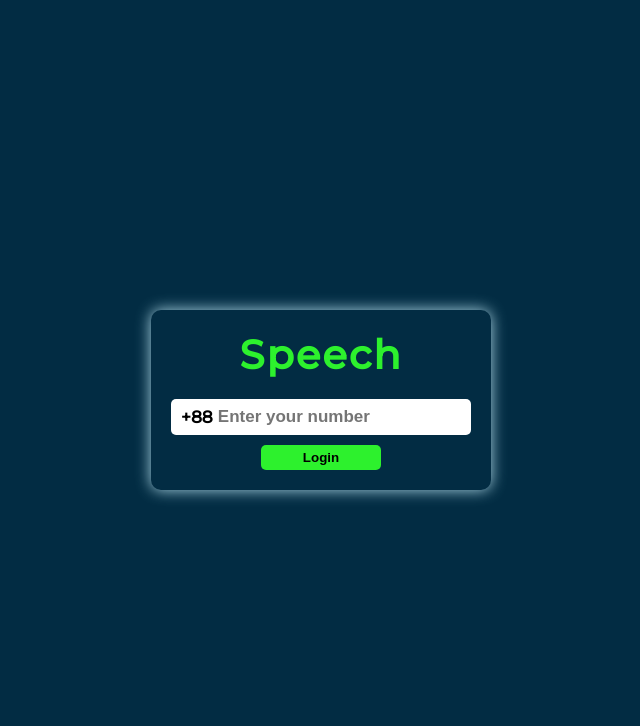
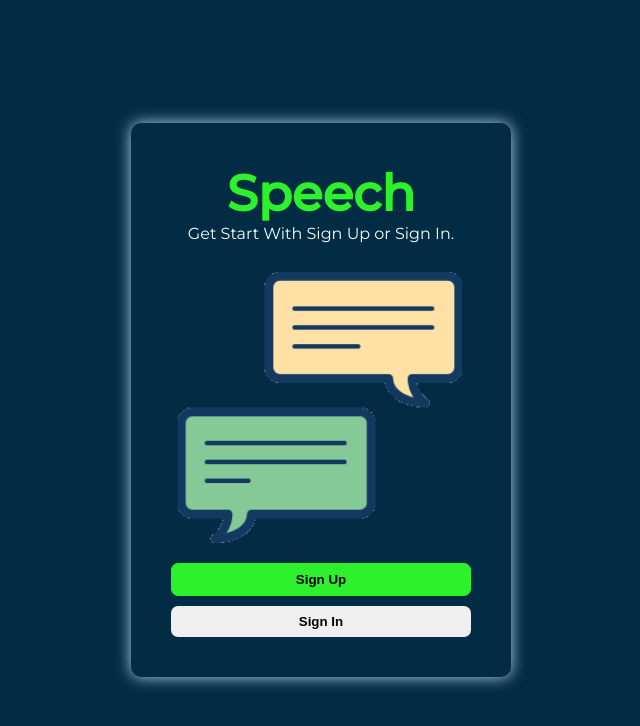
Before and after one commit to dev-robin3012/Speech, a Next.js app: page / in a window 1280 px wide. Shown: the top 726 px of the page, without its empty margins (319-959 px from the left). Built offline with nearby package versions, Linux system fonts and the light colour scheme; a web font is replaced by a local one.

Commit message:
landing page done

```diff
--- a/layout/index.jsx
+++ b/layout/index.jsx
@@ -1,7 +1,6 @@
 import { useRouter } from 'next/router';
 import React from 'react';
 import { useSelector } from 'react-redux';
-import Auth from '../components/Auth';
 import { user } from '../redux/reducers/user.reducer';
 import styles from './layout.module.scss';
 import Sidebar from './SideBar';
@@ -31,7 +30,7 @@ const Layout = ({ children }) => {
       </div>
     </main>
   ) : (
-    <Auth />
+    children
   );
 };
 
--- a/pages/index.js
+++ b/pages/index.js
@@ -1,6 +1,14 @@
 import Head from 'next/head';
+import Image from 'next/image';
+import Link from 'next/link';
+import { useSelector } from 'react-redux';
+import landingImage from '../assets/chat.gif';
+import { user } from '../redux/reducers/user.reducer';
+import styles from '../styles/landingPage.module.scss';
 
-export default function Home() {
+export default function LandingPage() {
+  const loggedUser = useSelector(user);
+
   return (
     <div>
       <Head>
@@ -9,7 +17,27 @@ export default function Home() {
         <link rel="icon" href="/favicon.ico" />
       </Head>
 
-      <h1>Hello World</h1>
+      {loggedUser ? (
+        <h1>Hello World</h1>
+      ) : (
+        <div className={styles.wrapper}>
+          <div className={styles.content}>
+            <div>
+              <h1>Speech</h1>
+              <p>Get Start With Sign Up or Sign In.</p>
+            </div>
+            <div className={styles.image}>
+              <Image src={landingImage} alt="" layout="fill" />
+            </div>
+            <Link href="/signUp">
+              <button className={styles.signUp}>Sign Up</button>
+            </Link>
+            <Link href="/signIn">
+              <button className={styles.signIn}>Sign In</button>
+            </Link>
+          </div>
+        </div>
+      )}
     </div>
   );
 }
--- /dev/null
+++ b/styles/landingPage.module.scss
@@ -0,0 +1,47 @@
+@import './variables.scss';
+
+.wrapper {
+  min-height: 100vh;
+  display: flex;
+  justify-content: center;
+  align-items: center;
+
+  .content {
+    padding: 40px;
+    border-radius: 10px;
+    box-shadow: 0px 0px 15px lightblue;
+    text-align: center;
+    color: azure;
+    display: flex;
+    flex-direction: column;
+    justify-content: center;
+    gap: 10px;
+
+    h1 {
+      font-size: 50px;
+      font-weight: 800;
+      color: $primary-color;
+    }
+
+    .image {
+      height: 300px;
+      width: 300px;
+      position: relative;
+    }
+
+    button {
+      padding: 8px 30px;
+      font-weight: 700;
+      cursor: pointer;
+      border-radius: 7px;
+
+      &.signUp {
+        background: $primary-color;
+        border: 1px solid $primary-color;
+      }
+      &.signIn {
+        border: inherit;
+      }
+    }
+  }
+}
--- a/styles/variables.scss
+++ b/styles/variables.scss
@@ -1,3 +1,3 @@
 // colors
-$primary-color: rgb(45, 241, 45);
+$primary-color: #2df12d;
 $bg-color: #022c43;
```
Also changed, not shown: components/landingPage/index.jsx (added, +32 -0 lines), pages/signIn.js (added, +18 -0 lines), pages/signUp.js (added, +18 -0 lines), assets/chat.gif (added), assets/landing-image.svg (added).
